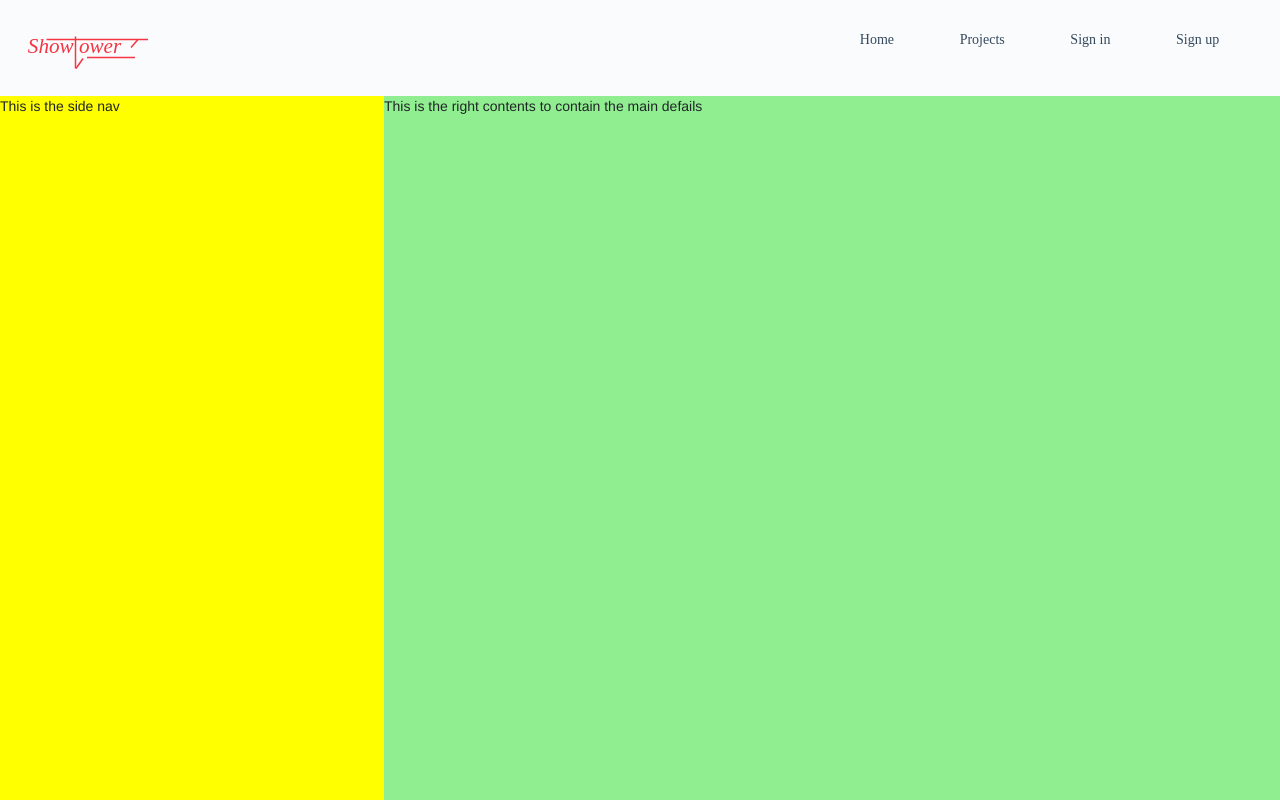
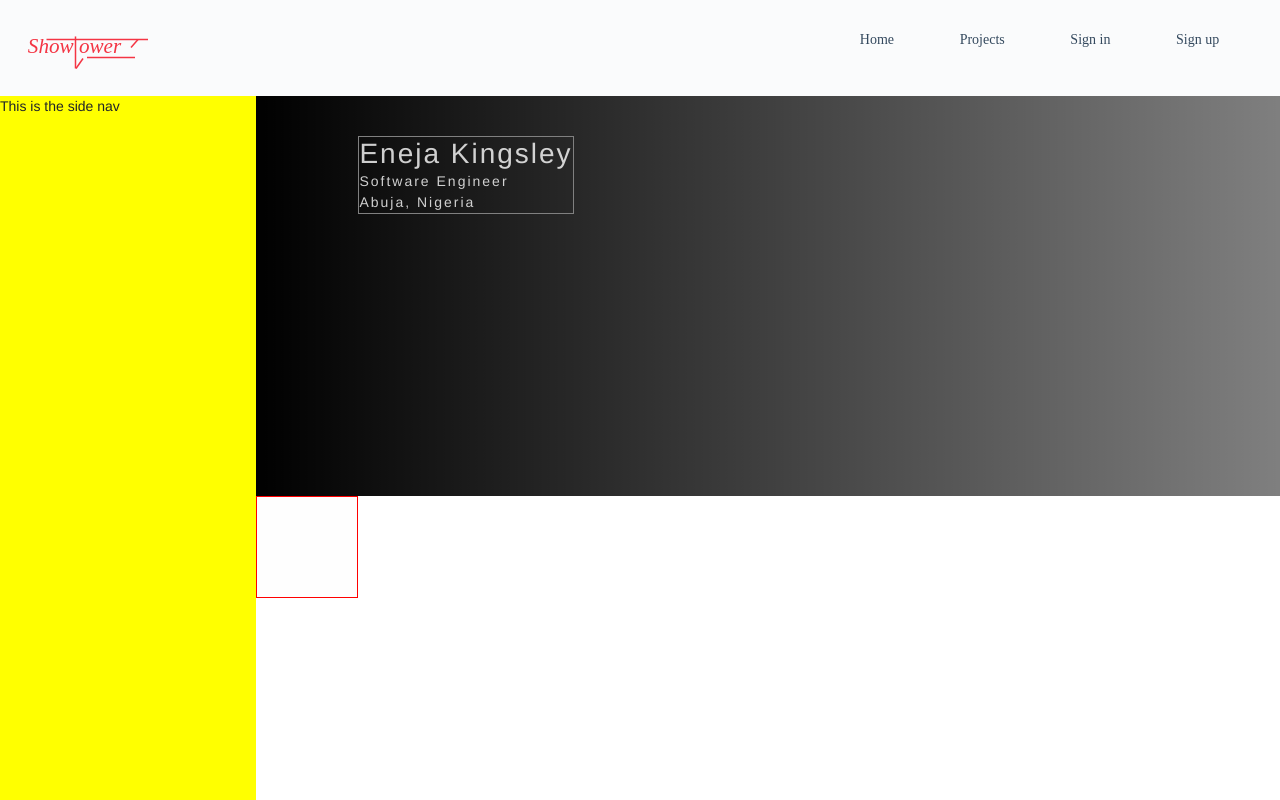
Before and after one commit to chingsley/kc-portfolio-frontend, a React (Create React App) app: page /1 in a window 1280 px wide. Shown: the top 800 px of the page. Built offline with nearby package versions, Linux system fonts and the light colour scheme; grey boxes are pictures that could not be loaded.

Commit message:
setup for the main profile window

```diff
--- /dev/null
+++ b/src/components/MainProfileImage.js
@@ -0,0 +1,84 @@
+import React from 'react';
+import styled from 'styled-components';
+import profileImg from '../assets/my_profile_img.jpg';
+console.log(profileImg);
+
+const Div = styled.div`
+  .pp-main {
+    height: 50vh;
+    background-image: linear-gradient(
+      -270deg,
+      rgba(0, 0, 0, 1) 0,
+      rgba(0, 0, 0, 0.5) 100%
+    );
+    background-position: center;
+    background-repeat: no-repeat;
+    background-size: cover;
+    color: rgba(255, 255, 255, 0.8);
+    position: relative;
+
+    &__basic-info {
+      border: 1px solid grey;
+      display: inline-block;
+      position: absolute;
+      top: 10%;
+      left: 10%;
+
+      &__name {
+        font-weight: 400;
+        letter-spacing: 2px;
+        margin: 0;
+        padding: 0;
+      }
+      &__profession {
+        letter-spacing: 2px;
+        margin: 0;
+        padding: 0;
+      }
+      &__location {
+        letter-spacing: 2px;
+        margin: 0;
+        padding: 0;
+      }
+    }
+  }
+  .test {
+    border: 1px solid red;
+    display: inline-block;
+    position: relative;
+  }
+  .test:after {
+    content: '';
+    position: absolute;
+    top: 0;
+    right: 0;
+    left: 0;
+    bottom: 0;
+    background: url('${profileImg}') repeat;
+  }
+`;
+
+function MainProfileImage() {
+  return (
+    <Div>
+      <div className="pp-main">
+        <div className="pp-main__basic-info">
+          <h3 className="pp-main__basic-info__name">Eneja Kingsley</h3>
+          <p className="pp-main__basic-info__profession">Software Engineer</p>
+          <p className="pp-main__basic-info__location">Abuja, Nigeria</p>
+        </div>
+      </div>
+      <div className="test">
+        <img
+          src={'../assets/logo_2.jpg'}
+          alt="profile"
+          width="100px"
+          height="100px"
+          className="testing__img"
+        />
+      </div>
+    </Div>
+  );
+}
+
+export default MainProfileImage;
--- a/src/pages/ProfilePage.js
+++ b/src/pages/ProfilePage.js
@@ -2,6 +2,7 @@ import React, { Component } from 'react';
 import { connect } from 'react-redux';
 import { withRouter } from 'react-router-dom';
 import style, { css } from 'styled-components';
+import MainProfileImage from '../components/MainProfileImage';
 
 const Profile = style.div`
         ${(props) =>
@@ -13,16 +14,16 @@ const Profile = style.div`
 
                   &__side-nav {
                     background-color: lightpink;
-                    width: 30%;
+                    width: 20%;
                     height: none;
                     position: relative;
                   }
 
                   &__right-contents {
-                    background-color: lightgreen;
+                    // background-color: lightgreen;
                     height: 120vh;
                     margin-left: 0;
-                    width: 70%;
+                    width: 80%;
                   }
                 }
               `
@@ -37,12 +38,12 @@ const Profile = style.div`
                     left: 0;
                     top: 12vh;
                     height: 88vh;
-                    width: 30%;
+                    width: 20%;
                   }
 
                   &__right-contents {
-                    background-color: lightgreen;
-                    margin-left: 30%;
+                    // background-color: lightgreen;
+                    margin-left: 20%;
                     height: 120vh;
                   }
                 }
@@ -61,7 +62,6 @@ class ProfilePage extends Component {
   handleScroll = (e) => {
     const pos = this.footerTopRef?.getBoundingClientRect()?.top;
 
-    console.log(pos, this.footerTopRef.pageYOffset);
     if (pos < 902 && !this.scrollSideNav) {
       this.setState({ scrollSideNav: true });
     } else {
@@ -72,23 +72,29 @@ class ProfilePage extends Component {
   componentDidMount() {
     window.addEventListener('scroll', this.handleScroll);
   }
+  componentWillUnmount() {
+    window.removeEventListener('scroll', this.handleScroll);
+  }
+
   render() {
     console.log(this.props);
     console.log(this.props.match.params.username);
     const { username } = this.props.match.params;
     return (
-      <Profile {...this.props} scrollSideNav={this.state.scrollSideNav}>
-        <div className="profile" onScroll={() => this.handleScroll()}>
-          <div className="profile__side-nav">This is the side nav</div>
-          <div className="profile__right-contents">
-            This is the right contents to contain the main defails
+      <>
+        <Profile {...this.props} scrollSideNav={this.state.scrollSideNav}>
+          <div className="profile" onScroll={() => this.handleScroll()}>
+            <div className="profile__side-nav">This is the side nav</div>
+            <div className="profile__right-contents">
+              <MainProfileImage />
+            </div>
           </div>
-        </div>
+        </Profile>
         <div
           className="just-before-footer"
           ref={(element) => (this.footerTopRef = element)}
         ></div>
-      </Profile>
+      </>
     );
   }
 }
```
Also changed, not shown: src/assets/my_profile_img.jpg (added).
